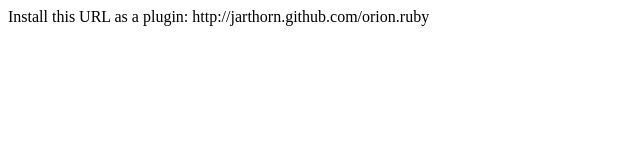
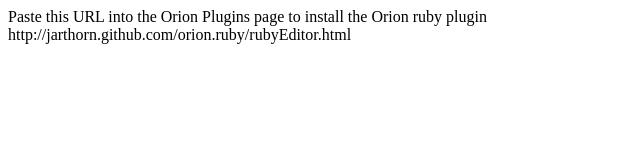
Before and after one commit to jarthorn/orion.ruby, a plain HTML site: page index.html in a window 1280 px wide. Shown: the whole page, without its empty margins (0-640 px from the left). Drawn offline with Linux system fonts and the light colour scheme.

Commit message:
Added explanation of how to install the plugin

```diff
--- a/index.html
+++ b/index.html
@@ -3,7 +3,8 @@
 <title>Orion Ruby Plugin</title>
 </head>
 <body>
-Install this URL as a plugin:
-http://jarthorn.github.com/orion.ruby
+Paste this URL into the Orion Plugins page to install the Orion ruby plugin
+<br>
+http://jarthorn.github.com/orion.ruby/rubyEditor.html
 </body>
 </html>
```
Also changed, not shown: rubyEditor.html (+5 -0 lines).
